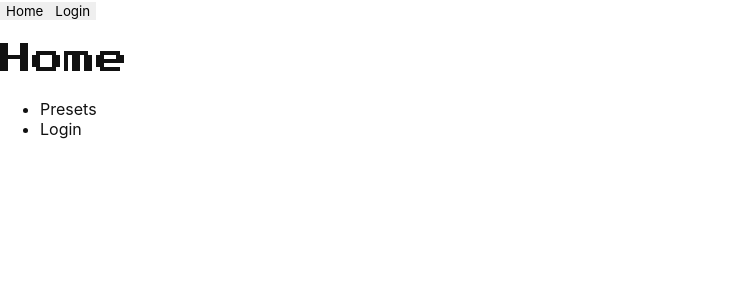
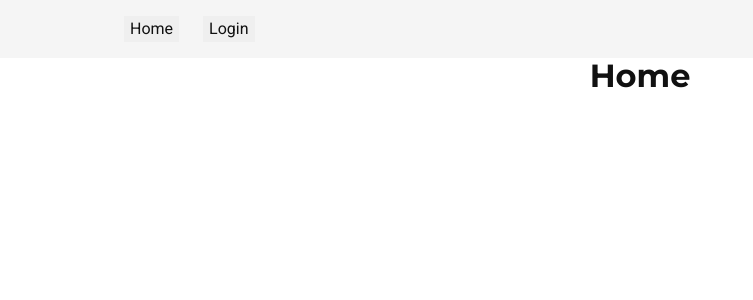
Before and after one commit to dabslee/OpenWordle, a Next.js app in the folder frontend/: page / in a window 1280 px wide. Shown: the top 300 px of the page, without its empty margins (0-753 px from the left). Built offline with nearby package versions, Linux system fonts and the light colour scheme.

Commit message:
Basic Navbar styling

```diff
--- a/frontend/app/components/NavBar.tsx
+++ b/frontend/app/components/NavBar.tsx
@@ -8,10 +8,12 @@ const NavBar: React.FC<Props> = ({
     navButtonProps
 }) => {
   return (
-    <div style={{}}>
-        {navButtonProps?.map((buttonProps, key) => (
-            <NavButton key={String(key)} {...buttonProps}/>
-        ))}
+    <div className={"flex justify-center bg-secondary"} style={{width: "100%"}}>
+        <div className={"row pad-md gap-lg"} style={{width: "1032px"}}>
+            {navButtonProps?.map((buttonProps, key) => (
+                <NavButton key={key} id={String(key)} {...buttonProps}/>
+            ))}
+        </div>
     </div>
   )
 }
--- a/frontend/app/components/NavButton.tsx
+++ b/frontend/app/components/NavButton.tsx
@@ -1,19 +1,22 @@
 import React from 'react'
+import Text from './Text';
 
 interface Props {
-    key?: string;
+    id?: string;
     text?: string;
     onClick?: () => void;
 }
 
 const NavButton: React.FC<Props> = ({
-    key,
+    id,
     text,
     onClick
 }) => {
   return (
-    <button id={key} onClick={onClick}>
+    <button id={id} onClick={onClick}>
+      <Text>
         {text}
+      </Text>
     </button>
   )
 }
--- /dev/null
+++ b/frontend/app/components/Text.tsx
@@ -0,0 +1,18 @@
+import React from 'react'
+
+interface Props {
+    children: any;
+    className?: string;
+}
+const Text: React.FC<Props> = ({
+    children,
+    className = "text-body-b1 text-primary"
+}) => {
+  return (
+    <div className={className}>
+       {children}
+    </div>
+  )
+}
+
+export default Text
--- a/frontend/app/globals.css
+++ b/frontend/app/globals.css
@@ -20,6 +20,8 @@
   --spacing-md: 16px;
   --spacing-lg: 24px;
   --spacing-xl: 32px;
+  --spacing-xxl: 48px;
+  --spacing-xxxl: 64px;
 
   /* Border Radius */
   --radius-sm: 4px;
--- a/frontend/app/layout.tsx
+++ b/frontend/app/layout.tsx
@@ -11,11 +11,13 @@ export default function RootLayout({
   return (
     <html>
       <body>
-        <NavBar navButtonProps={[
-          {text: "Home", onClick: () => router.push("/")},
-          {text: "Login", onClick: () => router.push("/login")},
-        ]}/>
-        {children}
+        <div style={{display: "flex", flexDirection: "column", height: "100vh", alignItems: "center"}}>
+          <NavBar navButtonProps={[
+            {text: "Home", onClick: () => router.push("/")},
+            {text: "Login", onClick: () => router.push("/login")},
+          ]}/>
+          {children}
+        </div>
       </body>
     </html>
   );
--- a/frontend/app/page.tsx
+++ b/frontend/app/page.tsx
@@ -1,21 +1,12 @@
-import Link from "next/link";
 import './globals.css';
+import Text from "./components/Text";
 
 export default function HomePage() {
   return (
     <main>
-      <h1 className={'text-headline-h1'}>Home</h1>
-
-      <nav>
-        <ul>
-          <li>
-            <Link href="/presets">Presets</Link>
-          </li>
-          <li>
-            <Link href="/login">Login</Link>
-          </li>
-        </ul>
-      </nav>
+      <div>
+        <Text className={'text-headline-h1'}>Home</Text>
+      </div>
     </main>
   );
 }
--- a/frontend/app/styling/fonts.css
+++ b/frontend/app/styling/fonts.css
@@ -1,7 +1,7 @@
 /* fonts.css */
 
 /* 1. Import Google Fonts */
-@import url('https://fonts.googleapis.com/css2?family=Press+Start+2P&family=Roboto:wght@400;700&display=swap');
+@import url('https://fonts.googleapis.com/css2?family=Montserrat:wght@400;700&family=Roboto:wght@400;700&display=swap');
 
 /* 2. Body text (Roboto) */
 .text-body-b1 {
@@ -12,24 +12,26 @@
   color: var(--color-text-primary);
 }
 
-/* 3. Headline (Press Start 2P) */
+.text-body-b2 {
+  font-family: 'Roboto', sans-serif;
+  font-weight: 400;
+  font-size: 14px;
+  line-height: 20px;
+}
+
+/* 3. Headline (Montserrat) */
 .text-headline-h1 {
-  font-family: 'Press Start 2P', cursive;
-  font-weight: 400; /* Press Start 2P is usually all caps 400 weight */
+  font-family: 'Montserrat', sans-serif;
+  font-weight: 700; /* bold for headlines */
   font-size: 32px; /* h1 size */
   line-height: 36px;
   color: var(--color-text-primary);
 }
 
-/* Optional: other sizes */
-.text-body-b2 {
-  font-family: 'Roboto', sans-serif;
-  font-size: 14px;
-  line-height: 20px;
+.text-headline-h2 {
+  font-family: 'Montserrat', sans-serif;
+  font-weight: 700;
+  font-size: 24px; /* h2 size */
+  line-height: 28px;
+  color: var(--color-text-primary);
 }
-
-.text-headline-h2 {
-  font-family: 'Press Start 2P', cursive;
-  font-size: 24px;
-  line-height: 28px;
-}
--- a/frontend/app/styling/spacing.css
+++ b/frontend/app/styling/spacing.css
@@ -1,5 +1,41 @@
+/* display */
+.flex {display: flex;}
+.col {display: flex; flex-direction: column;}
+.row {display: flex; flex-direction: row;}
+.align-center {display: flex; align-items: center;}
+.align-start {display: flex; align-items: flex-start;}
+.align-end {display: flex; align-items: flex-end;}
+.justify-center {display: flex; justify-content: center;}
+.justify-start {display: flex; justify-content: flex-start;}
+.justify-end {display: flex; justify-content: flex-end;}
+.justify-between {display: flex; justify-content: space-between;}
+
 /* padding */
 .pad-md { padding: var(--spacing-md); }
+.pad-lg { padding: var(--spacing-lg); }
+.pad-xl { padding: var(--spacing-xl); }
+.pad-xxl { padding: var(--spacing-xxl); }
+.pad-xxxl { padding: var(--spacing-xxxl); }
+
+.pad-x-md { padding-left: var(--spacing-md); padding-right: var(--spacing-md);}
+.pad-x-lg { padding-left: var(--spacing-lg); padding-right: var(--spacing-lg);}
+.pad-x-xl { padding-left: var(--spacing-xl); padding-right: var(--spacing-xl);}
+.pad-x-xxl { padding-left: var(--spacing-xxl); padding-right: var(--spacing-xxl);}
+.pad-x-xxxl { padding-left: var(--spacing-xxxl); padding-right: var(--spacing-xxxl);}
+
+.pad-y-md { padding-top: var(--spacing-md); padding-bottom: var(--spacing-md);}
+.pad-y-lg { padding-top: var(--spacing-lg); padding-bottom: var(--spacing-lg);}
+.pad-y-xl { padding-top: var(--spacing-xl); padding-bottom: var(--spacing-xl);}
+.pad-y-xxl { padding-top: var(--spacing-xxl); padding-bottom: var(--spacing-xxl);}
+.pad-y-xxxl { padding-top: var(--spacing-xxxl); padding-bottom: var(--spacing-xxxl);}
 
 /* border radius */
 .br-md { border-radius: var(--radius-md); }
+
+/* gap */
+.gap-xs { gap: var(--spacing-xs); }
+.gap-sm { gap: var(--spacing-sm); }
+.gap-md { gap: var(--spacing-md); }
+.gap-lg { gap: var(--spacing-lg); }
+.gap-xl { gap: var(--spacing-xl); }
+.gap-xxl { gap: var(--spacing-xxl); }
```
Also changed, not shown: frontend/eslint.config.mjs (deleted, +0 -18 lines).
